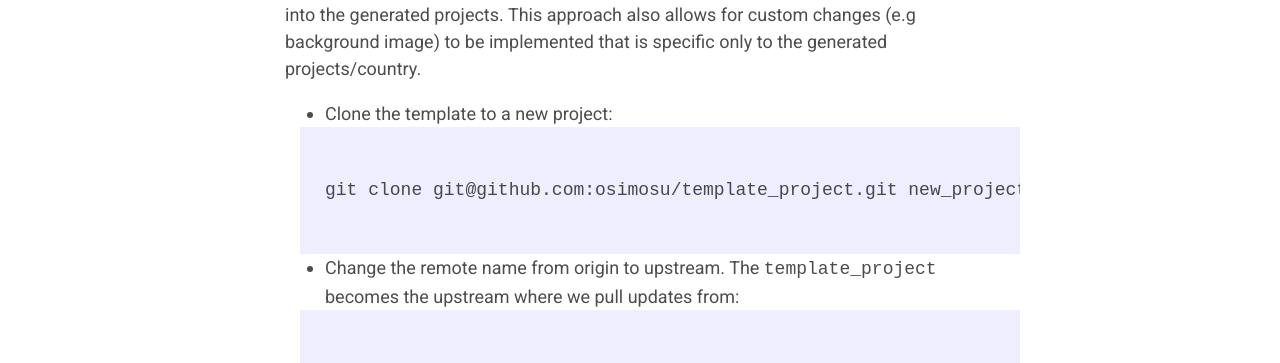
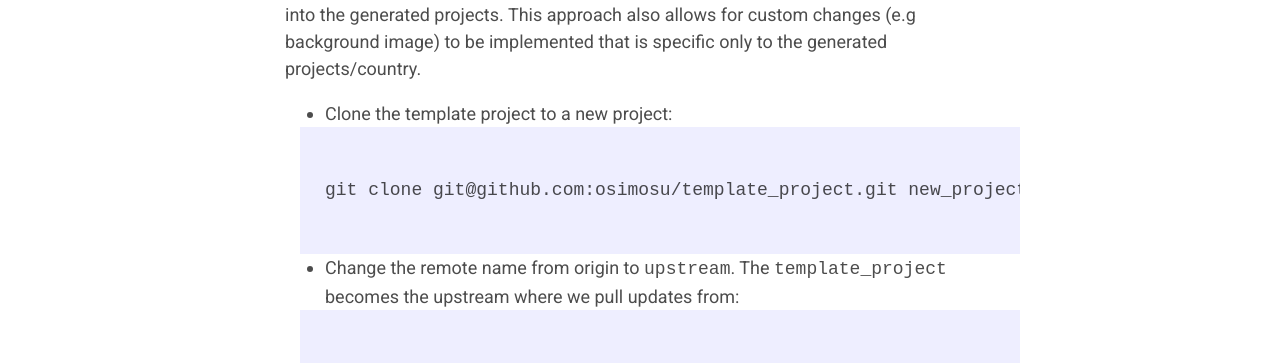
Before and after one commit to osimosu/osimosu.github.io, a Jekyll site: the page built from _posts/2022-12-27-how-to-manage-multiple-versions-of-a-web-application-using-git copy.markdown, in a window 1280 px wide and 900 px high, scrolled down 487 px. Shown: the part 157-520 px from the top of the window. Built offline with Jekyll 4.4.1, drawn with Linux system fonts in a browser that asks for light colours.

Commit message:
New post

````diff
--- a/_posts/2021-07-04-how-to-deploy-a-simple-webapp-to-aws-lightsail-using docker-and-ecr.markdown
+++ b/_posts/2021-07-04-how-to-deploy-a-simple-webapp-to-aws-lightsail-using docker-and-ecr.markdown
@@ -1,6 +1,6 @@
 ---
 layout: "post"
-title:  "How to Deploy a Simple Webapp to AWS Lightsail Using Docker and ECR"
+title:  "How to deploy a simple webapp to AWS Lightsail using Docker and ECR"
 date:   "2021-07-04 13:30:00 -0500"
 categories: aws, lightsail, docker, docker-compose, ecr, bash
 ---
--- a/_posts/2022-12-27-how-to-manage-multiple-versions-of-a-web-application-using-git.markdown
+++ b/_posts/2022-12-27-how-to-manage-multiple-versions-of-a-web-application-using-git copy.markdown
@@ -10,12 +10,12 @@ Different versions of Trainingpass(an hobby project) are deployed to different s
 In other to be able to share common code among the different versions of site, I've created a Git project that becomes a template whereby new projects can be generated from. Most development would also happen on template repo and changes will be pulled into the generated projects. This approach also allows for custom changes (e.g background image) to be implemented that is specific only to the generated projects/country.
 
 
-- Clone the template to a new project:
+- Clone the template project to a new project:
 ```bash
 git clone git@github.com:osimosu/template_project.git new_project
 ```
 
-- Change the remote name from origin to upstream. The `template_project` becomes the upstream where we pull updates from:
+- Change the remote name from origin to `upstream`. The `template_project` becomes the upstream where we pull updates from:
 ```bash
 cd new_project/
 git remote -v
--- /dev/null
+++ b/_posts/2023-01-10-find-nearby-studios-with-spring-boot-hibernate-spatial-and-postgis.markdown
@@ -0,0 +1,6 @@
+---
+layout: "post"
+title:  "Find nearby studios with Spring Boot, Hibernate Spatial and PostGIS"
+date:   "2023-01-10 15:39:00 -0500"
+categories: Hibernate Spatial, Spring Boot, PostGIS
+---
````
